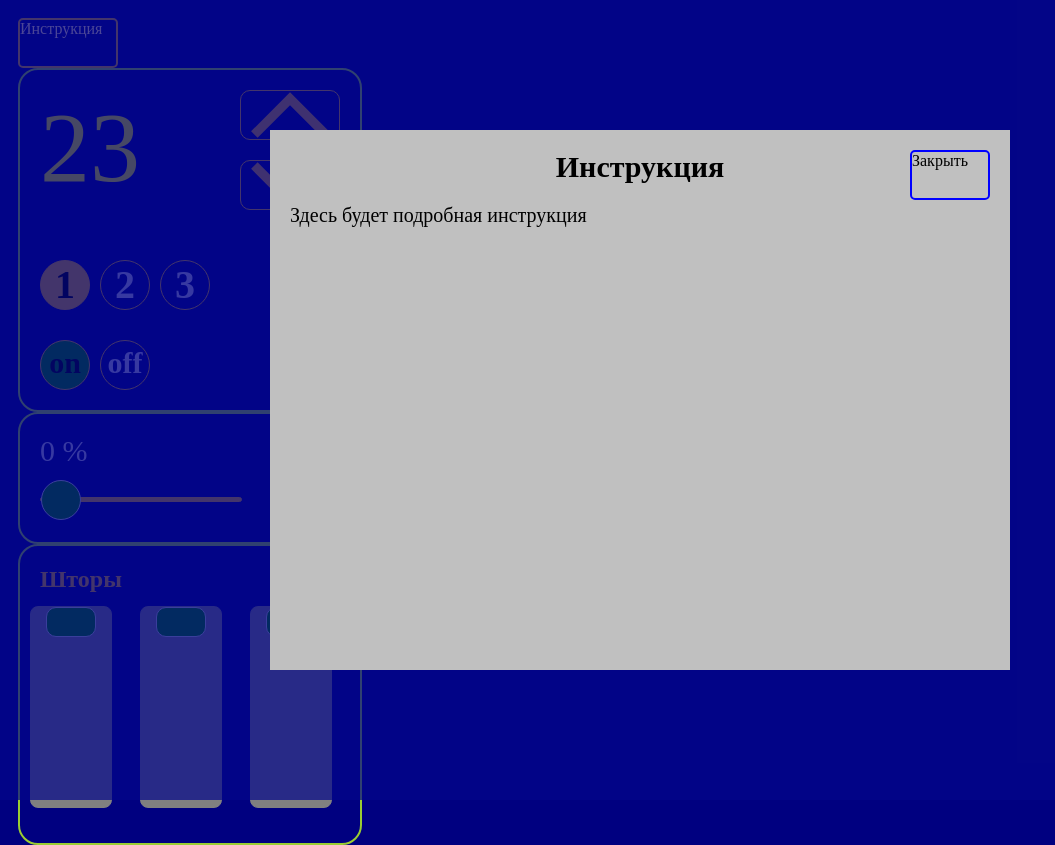
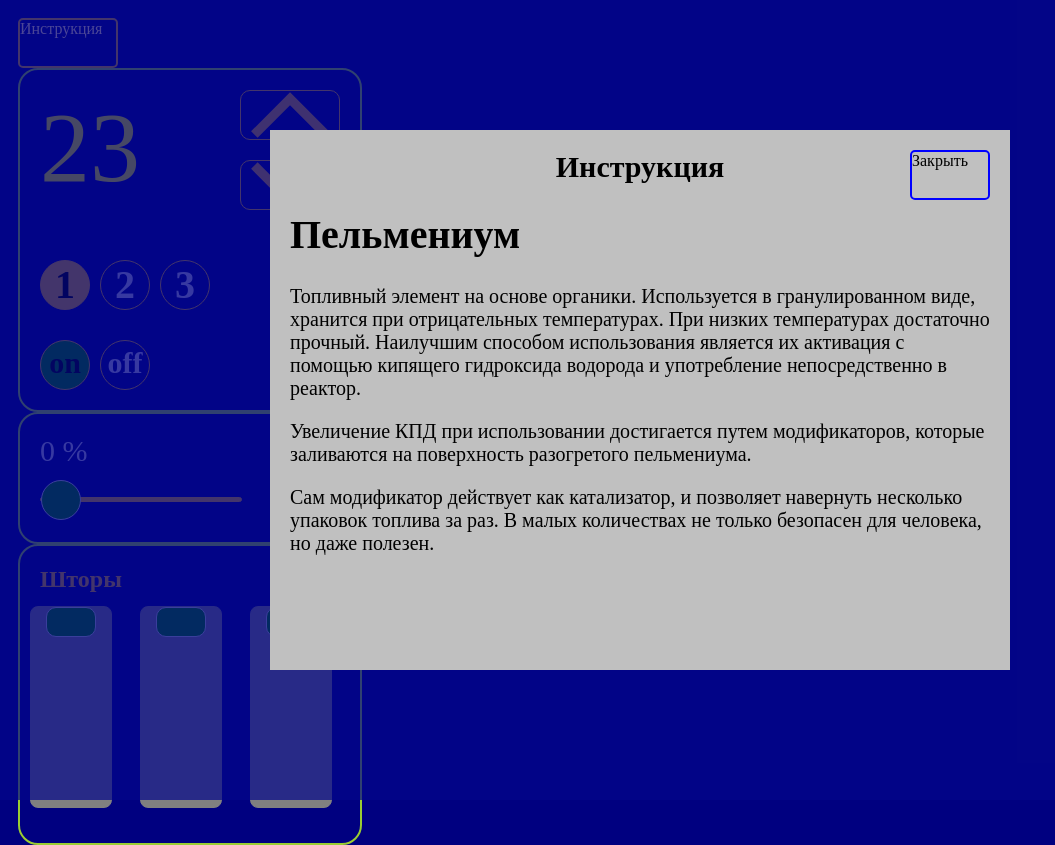
Before and after one commit to Lex26p/first-project, a plain HTML site: page index.html in a window 1280 px wide. Both pictures are taken after a click on the element "Инструкция". Shown: the whole page, without its empty margins (0-1055 px from the left). Drawn offline with Linux system fonts and the light colour scheme.

Commit message:
Update index.html

```diff
--- a/index.html
+++ b/index.html
@@ -55,7 +55,7 @@
         <div class="paopap__content">
           <div class="paopap__btm-clos">Закрыть</div>
           <span class="paopap__text-h1">Инструкция</span>
-          <span class="paopap__text">Здесь будет подробная инструкция</span>
+          <span class="paopap__text"><h1>Пельмениум</h1>Топливный элемент на основе органики. Используется в гранулированном виде, хранится при отрицательных температурах. При низких температурах достаточно прочный. Наилучшим способом использования является их активация с помощью кипящего гидроксида водорода и употребление непосредственно в реактор.<p>Увеличение КПД при использовании достигается путем модификаторов, которые заливаются на поверхность разогретого пельмениума.<p> Сам модификатор действует как катализатор, и позволяет навернуть несколько упаковок топлива за раз. В малых количествах не только безопасен для человека, но даже полезен.</span>
         </div>
       </div>
     <script src="./js/script.js"></script>
```
